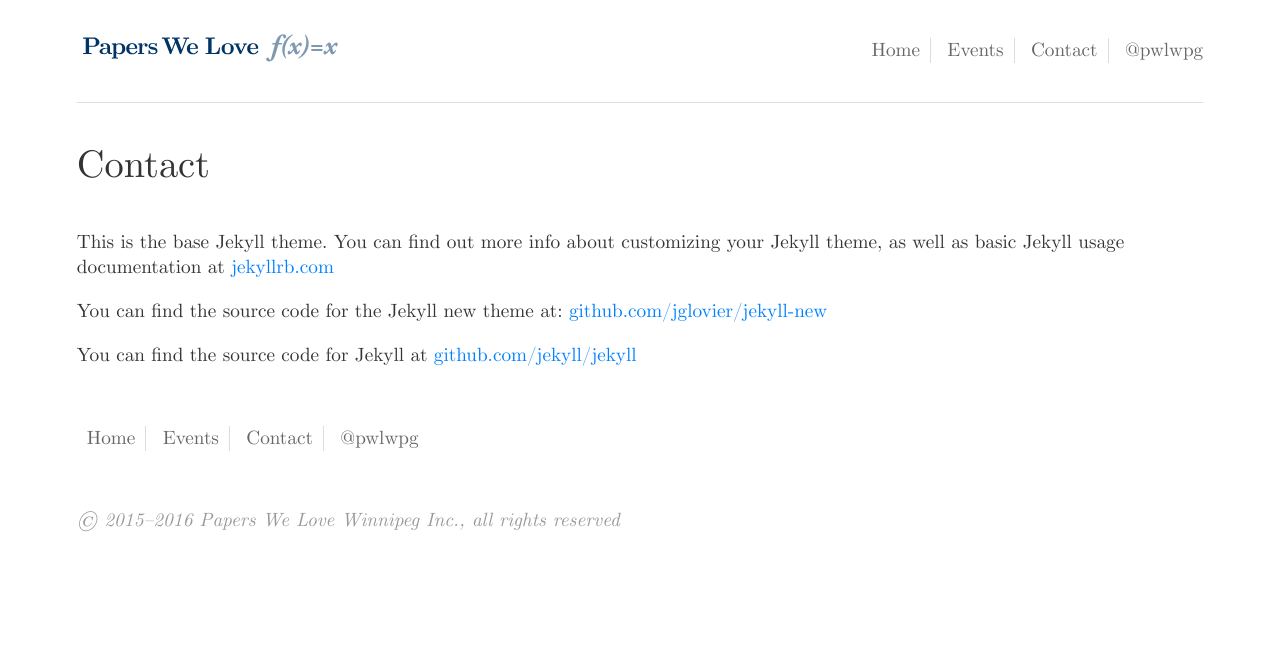
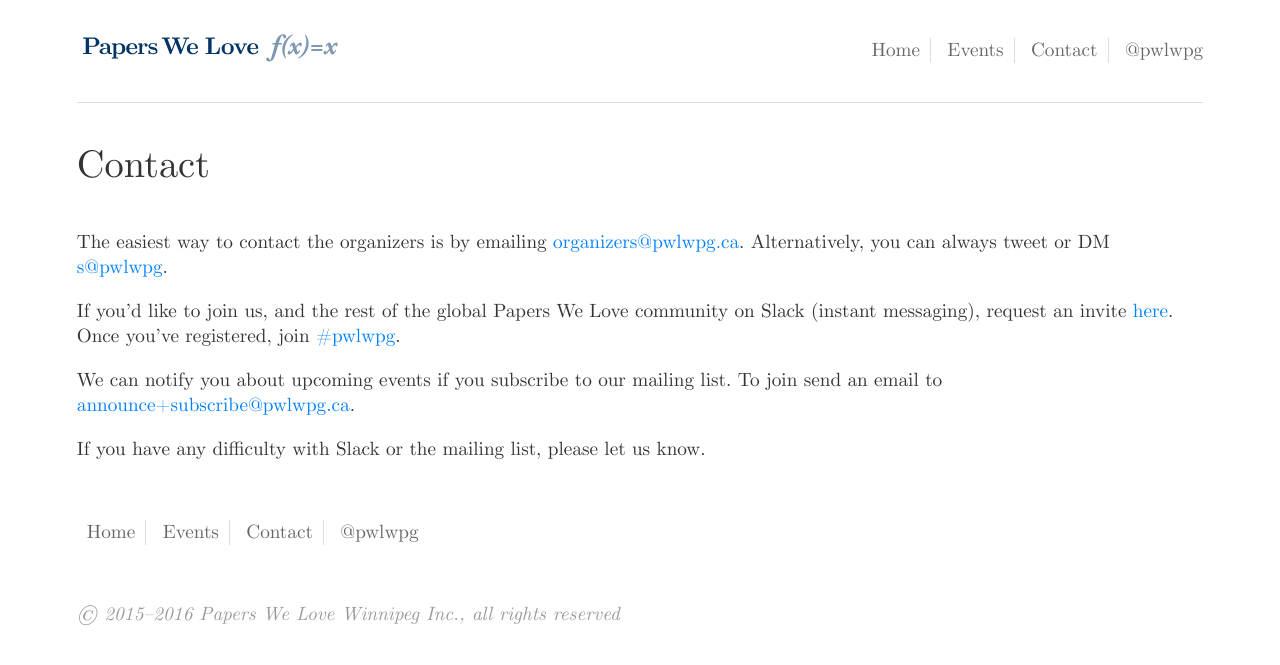
Before and after one commit to pwlwpg/pwlwpg.github.io, a Jekyll site: the page built from contact.md, in a window 1280 px wide. Shown: the top 665 px of the page. Built offline with Jekyll 4.4.1, drawn with Linux system fonts in a browser that asks for light colours.

Commit message:
Fix up contact.

```diff
--- a/contact.md
+++ b/contact.md
@@ -4,8 +4,10 @@
 permalink: /contact/
 ---
 
-This is the base Jekyll theme. You can find out more info about customizing your Jekyll theme, as well as basic Jekyll usage documentation at [jekyllrb.com](http://jekyllrb.com/)
+The easiest way to contact the organizers is by emailing [organizers@pwlwpg.ca](mailto:organizers@pwlwpg.ca). Alternatively, you can always tweet or DM [s@pwlwpg](https://twitter.com/pwlwpg/).
 
-You can find the source code for the Jekyll new theme at: [github.com/jglovier/jekyll-new](https://github.com/jglovier/jekyll-new)
+If you'd like to join us, and the rest of the global Papers We Love community on Slack (instant messaging), request an invite [here](http://papersweloveslack.herokuapp.com/). Once you've registered, join [#pwlwpg](https://paperswelove.slack.com/messages/pwlwpg/).
 
-You can find the source code for Jekyll at [github.com/jekyll/jekyll](https://github.com/jekyll/jekyll)
+We can notify you about upcoming events if you subscribe to our mailing list. To join send an email to [announce+subscribe@pwlwpg.ca](mailto:announce+subscribe@pwlwpg.ca).
+
+If you have any difficulty with Slack or the mailing list, please let us know.
--- a/index.html
+++ b/index.html
@@ -42,6 +42,8 @@
   {% if upcoming_events == "" %}
     <p>No events are currently scheduled. Events most months, with a break for the holiday season (December) and summer (June, July, and August).</p>
 
+    <p>We can notify you about upcoming events if you subscribe to our mailing list. To join send an email to <a href="mailto:announce+subscribe@pwlwpg.ca">announce+subscribe@pwlwpg.ca</a>.<p>
+
     <p>While you wait for the next event to be announced, you may be interested in our <a href="/events/">past events</a>, most of which have video recordings available.</p>
   {% endif %}
 
```
